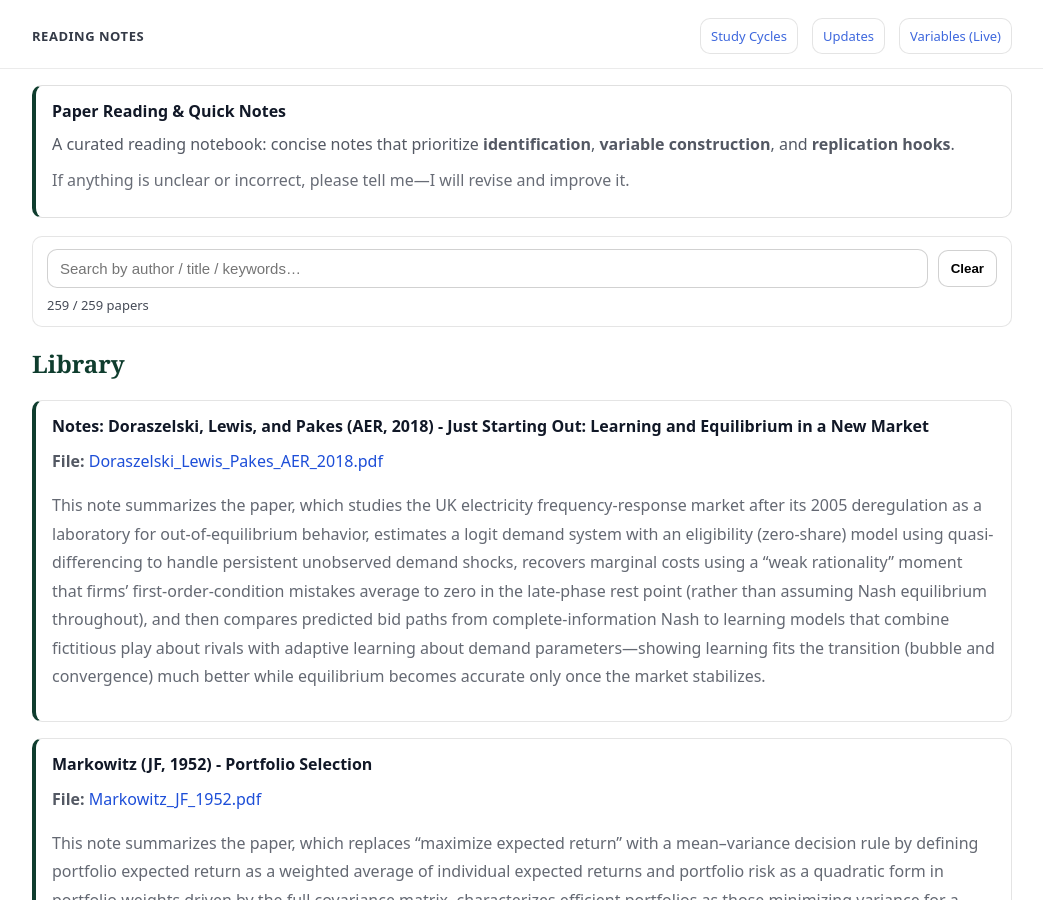
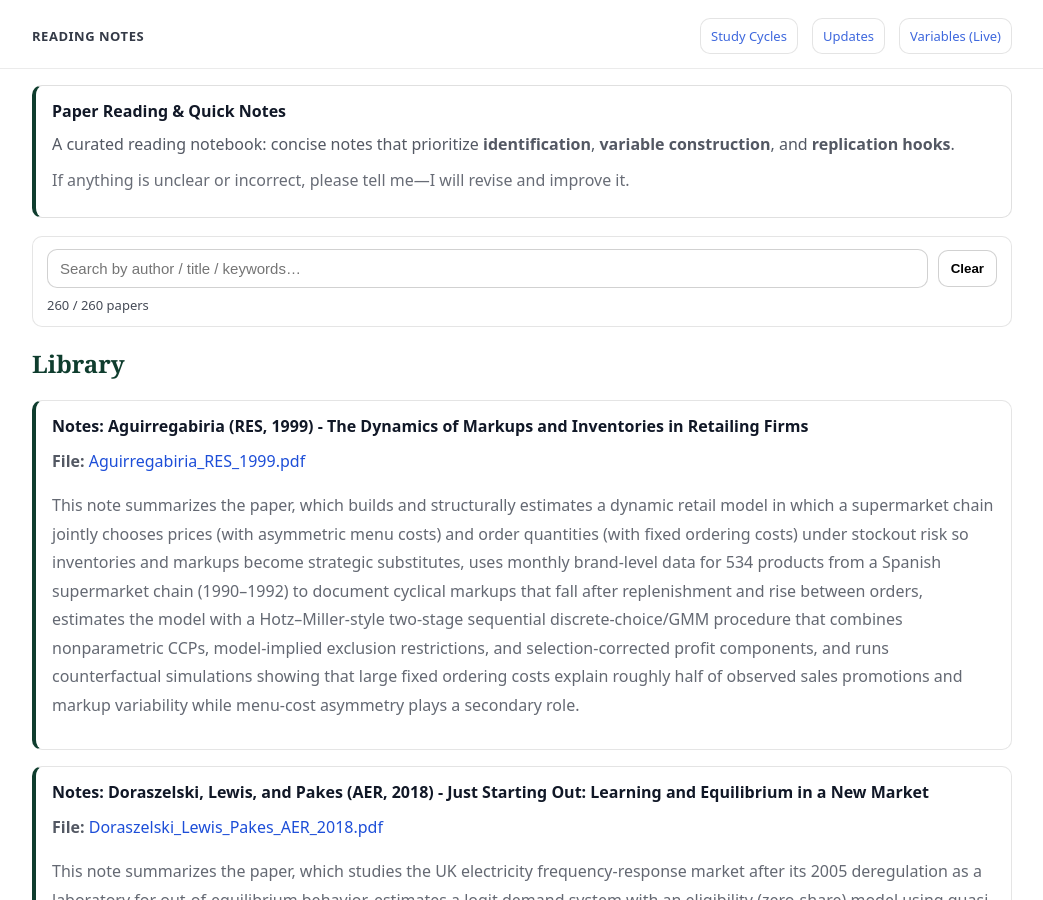
Before and after one commit to yaxinzn/study-archive, a Jekyll site: the page built from reading/index.md, in a window 1280 px wide and 900 px high. Shown: the whole window, without its empty margins (118-1161 px from the left). Built offline with Jekyll 4.4.1, drawn with Linux system fonts in a browser that asks for light colours.

Commit message:
Reading: add/update Aguirregabiria_RES_1999.pdf

```diff
--- a/_data/reading.yml
+++ b/_data/reading.yml
@@ -1,3 +1,7 @@
+- title: "Notes: Aguirregabiria (RES, 1999) - The Dynamics of Markups and Inventories in Retailing Firms"
+  file: "Aguirregabiria_RES_1999.pdf"
+  desc: "This note summarizes the paper, which builds and structurally estimates a dynamic retail model in which a supermarket chain jointly chooses prices (with asymmetric menu costs) and order quantities (with fixed ordering costs) under stockout risk so inventories and markups become strategic substitutes, uses monthly brand-level data for 534 products from a Spanish supermarket chain (1990–1992) to document cyclical markups that fall after replenishment and rise between orders, estimates the model with a Hotz–Miller-style two-stage sequential discrete-choice/GMM procedure that combines nonparametric CCPs, model-implied exclusion restrictions, and selection-corrected profit components, and runs counterfactual simulations showing that large fixed ordering costs explain roughly half of observed sales promotions and markup variability while menu-cost asymmetry plays a secondary role."
+
 - title: "Notes: Doraszelski, Lewis, and Pakes (AER, 2018) - Just Starting Out: Learning and Equilibrium in a New Market"
   file: "Doraszelski_Lewis_Pakes_AER_2018.pdf"
   desc: "This note summarizes the paper, which studies the UK electricity frequency-response market after its 2005 deregulation as a laboratory for out-of-equilibrium behavior, estimates a logit demand system with an eligibility (zero-share) model using quasi-differencing to handle persistent unobserved demand shocks, recovers marginal costs using a “weak rationality” moment that firms’ first-order-condition mistakes average to zero in the late-phase rest point (rather than assuming Nash equilibrium throughout), and then compares predicted bid paths from complete-information Nash to learning models that combine fictitious play about rivals with adaptive learning about demand parameters—showing learning fits the transition (bubble and convergence) much better while equilibrium becomes accurate only once the market stabilizes."
```
Also changed, not shown: 1 other file.
